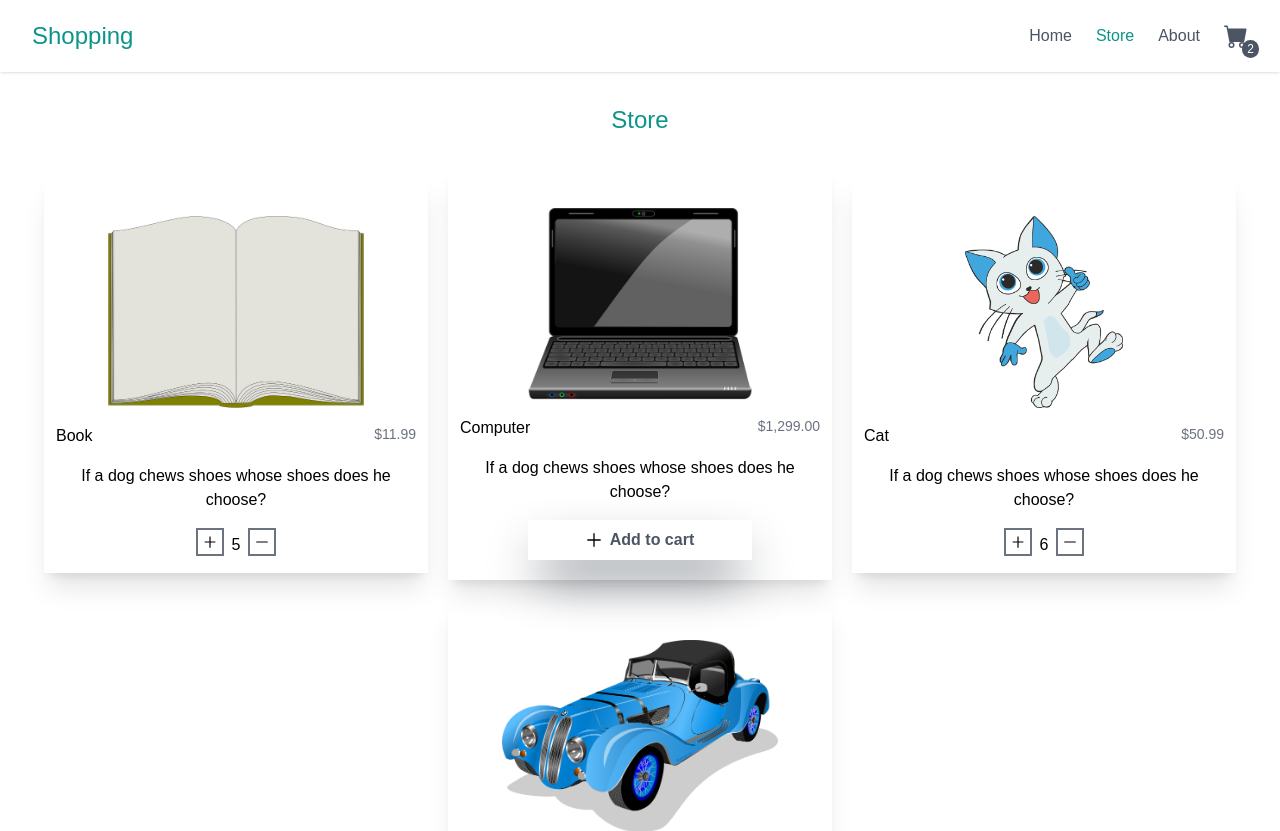
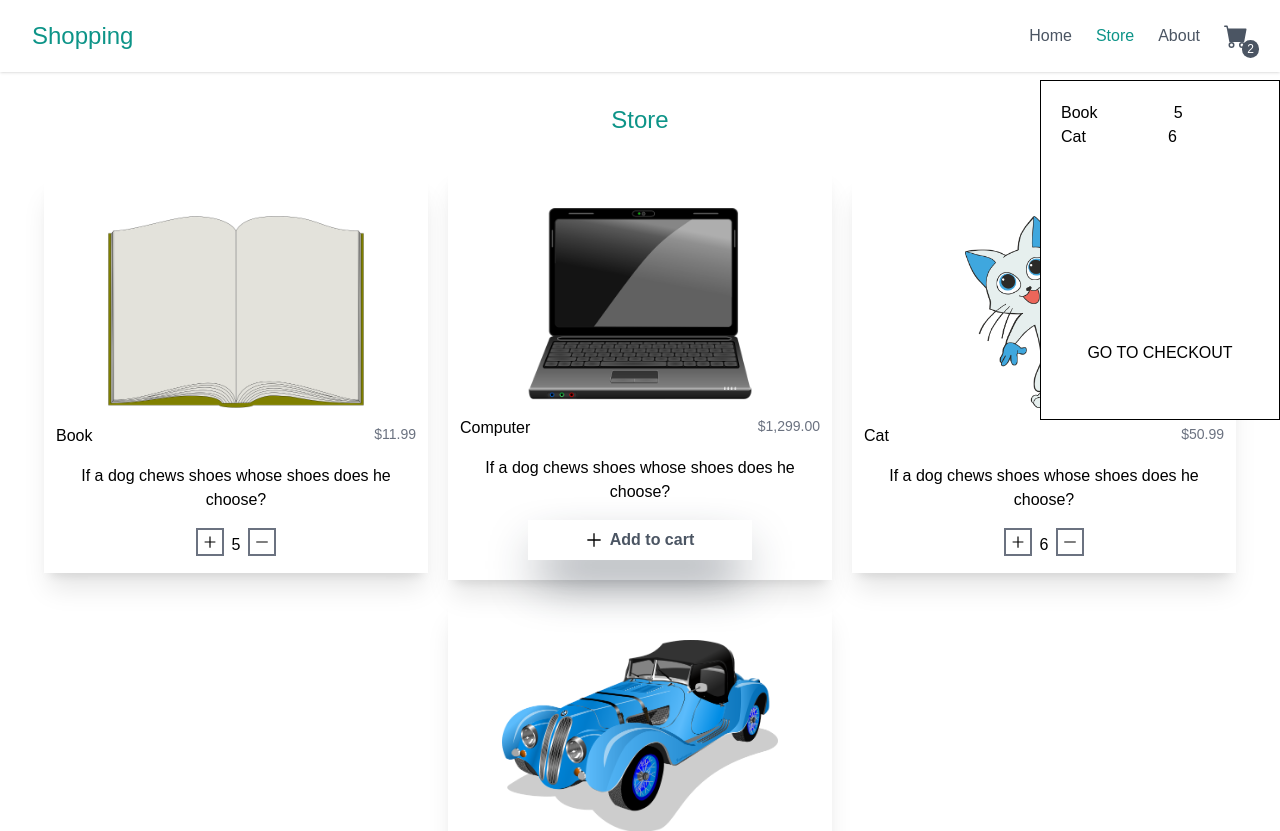
Before and after one commit to omarsalem7/shopping-cart-ts, a React (Vite) app: page /store in a window 1280 px wide. Shown: the top 831 px of the page. Built offline with nearby package versions, Linux system fonts and the light colour scheme; a web font is replaced by a local one.

Commit message:
Add cart UI

```diff
--- /dev/null
+++ b/src/components/cart.css
@@ -0,0 +1,27 @@
+.cart-dropdown {
+  position: absolute;
+  width: 240px;
+  height: 340px;
+  display: flex;
+  flex-direction: column;
+  padding: 20px;
+  border: 1px solid black;
+  background-color: white;
+  top: 80px;
+  right: 0;
+  z-index: 5;
+}
+.cart-items {
+  height: 240px;
+  display: flex;
+  flex-direction: column;
+  overflow: scroll;
+}
+
+.empty-message {
+  font-size: 18px;
+  margin: 50px auto;
+}
+button {
+  margin-top: auto;
+}
--- /dev/null
+++ b/src/components/cartDropDown.tsx
@@ -0,0 +1,28 @@
+import './cart.css';
+import { ItemType } from '../utilities/@types';
+import { cartItemName } from '../utilities/cartItemsHelper';
+
+type cartProp = {
+  toggle: () => void;
+  items: ItemType[];
+};
+const CartDropdown = ({ toggle, items }: cartProp) => (
+  <div className="cart-dropdown">
+    <div className="cart-items">
+      {items.length ? (
+        items.map((item) => (
+          <div className="flex justify-between">
+            <p>{cartItemName(item.id)}</p>
+            <p>{item.quantity}</p>
+            <hr></hr>
+          </div>
+        ))
+      ) : (
+        <span className="empty-message"> Your cart is empty </span>
+      )}
+    </div>
+    <button onClick={() => toggle()}>GO TO CHECKOUT</button>
+  </div>
+);
+
+export default CartDropdown;
--- a/src/components/nav.tsx
+++ b/src/components/nav.tsx
@@ -4,6 +4,7 @@ import { BsFillCartFill } from 'react-icons/bs';
 import { getTotalItems } from '../utilities/cartItemsHelper';
 import { ItemType } from '../utilities/@types';
 import './nav.css';
+import CartDropdown from './cartDropDown';
 
 type Items = {
   items: ItemType[];
@@ -11,7 +12,11 @@ type Items = {
 
 export default function NavBar({ items }: Items) {
   const [navbar, setNavbar] = useState(false);
+  const [cart, setCart] = useState(false);
 
+  const toggleHidden = () => {
+    setCart(!cart);
+  };
   return (
     <nav className="w-full bg-white shadow">
       <div className="justify-between px-4 mx-auto lg:max-w-7xl md:items-center md:flex md:px-8">
@@ -95,7 +100,10 @@ export default function NavBar({ items }: Items) {
                   About
                 </NavLink>
               </li>
-              <li className="text-gray-600 hover:text-teal-600 cursor-pointer">
+              <li
+                onClick={() => toggleHidden()}
+                className="text-gray-600 hover:text-teal-600 cursor-pointer"
+              >
                 <BsFillCartFill size={'1.5em'} />
                 <span className="parent-icon">
                   <span className="badge" id="lblCartCount">
@@ -105,6 +113,7 @@ export default function NavBar({ items }: Items) {
               </li>
             </ul>
           </div>
+          {cart ? null : <CartDropdown toggle={toggleHidden} items={items} />}
         </div>
       </div>
     </nav>
--- a/src/utilities/cartItemsHelper.ts
+++ b/src/utilities/cartItemsHelper.ts
@@ -1,3 +1,4 @@
+import data from '../data/items.json';
 type ItemType = {
   id: number;
   quantity: number;
@@ -10,3 +11,7 @@ export function getItemQuantity(id: number, items: ItemType[]) {
 export function getTotalItems(items: ItemType[]) {
   return items.length;
 }
+
+export const cartItemName = (id: number) => {
+  return data.find((it) => it.id == id)?.name;
+};
```
